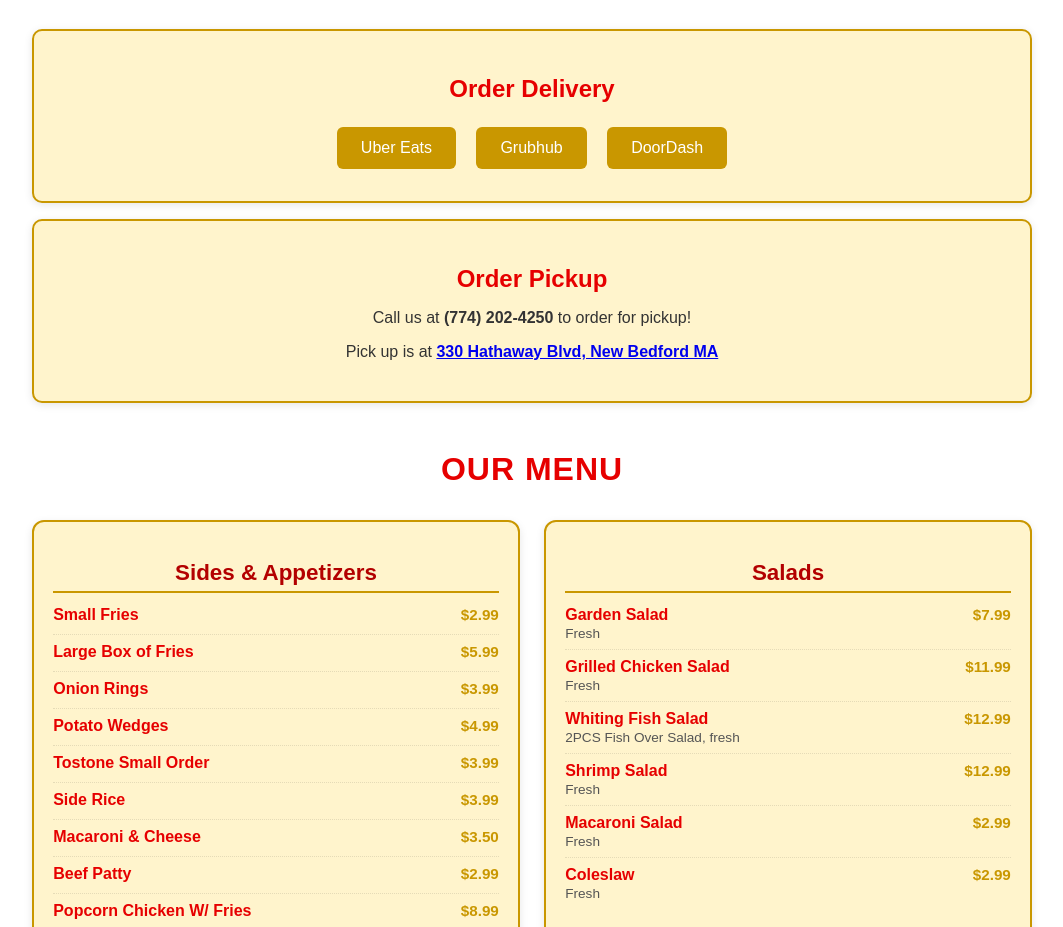
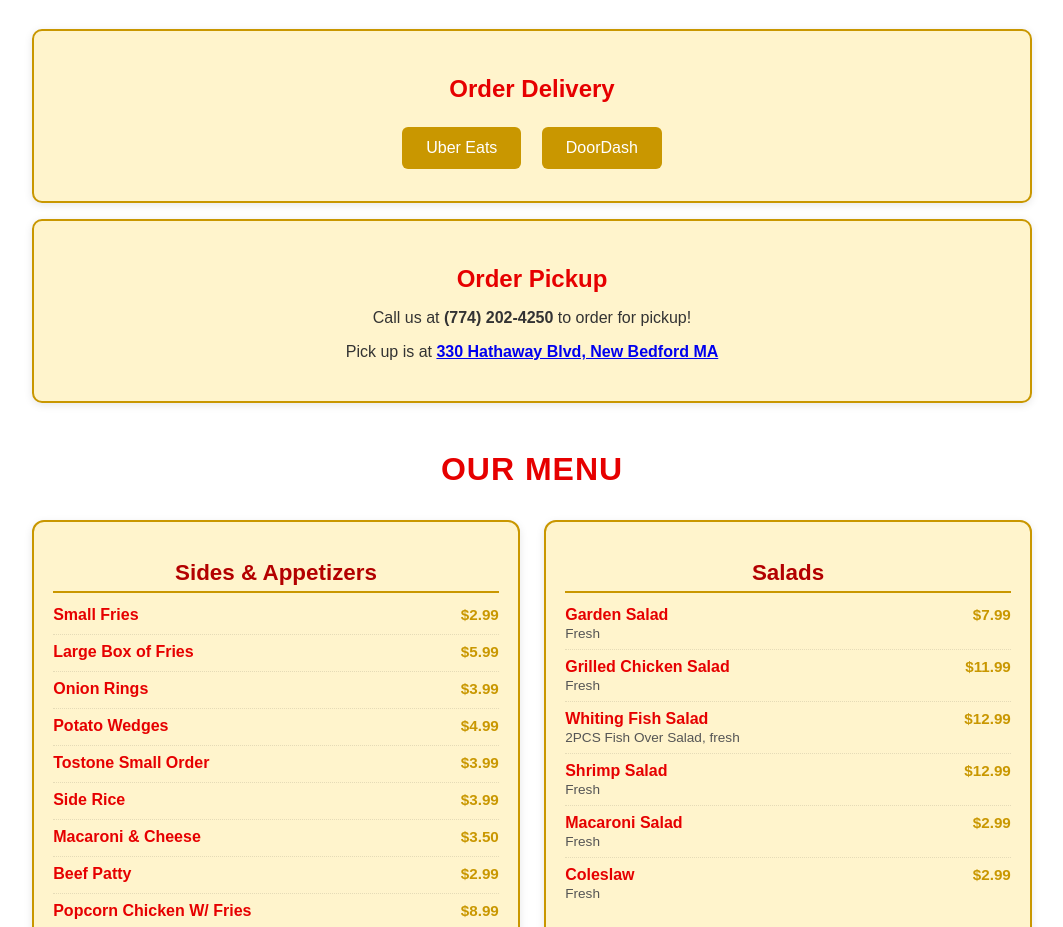
Before and after one commit to Said-The-Coder/CFC-Website, a plain HTML site: page index.html in a window 1280 px wide. Shown: the part 1186-2113 px from the top of the page, without its empty margins (108-1171 px from the left). Drawn offline with Linux system fonts and the light colour scheme.

Commit message:
index.html

```diff
--- a/index.html
+++ b/index.html
@@ -426,7 +426,6 @@
         <h2>Order Delivery</h2>
         <div class="delivery-buttons">
           <a href="https://www.ubereats.com/store/crispy-fried-chicken-330-hathaway-boulevard-b/KAxrghjAVHO7GaX2MrxJfA?diningMode=DELIVERY&ps=1&sc=SEARCH_SUGGESTION" target="_blank">Uber Eats</a>
-          <a href="https://www.grubhub.com" target="_blank">Grubhub</a>
           <a href="https://www.doordash.com/store/cfc-crispy-fried-chicken-new-bedford-35836769/80641999/?event_type=autocomplete&pickup=false" target="_blank">DoorDash</a>
         </div>
       </div>
```
